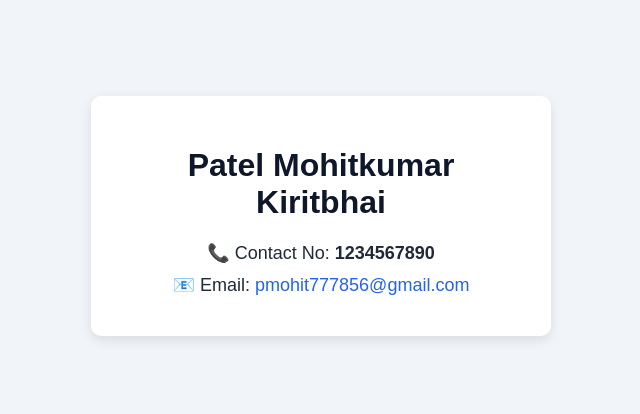
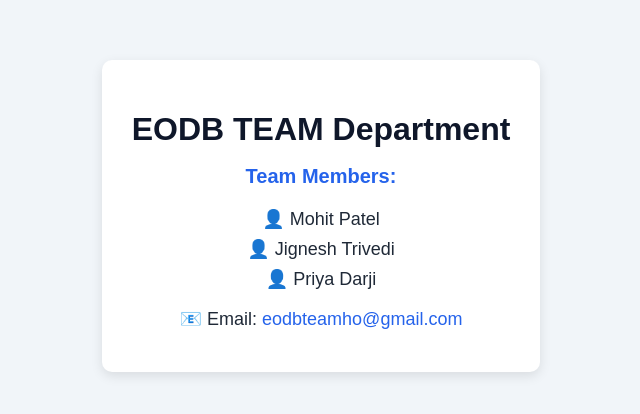
Before and after one commit to pmohit77794/Testsite, a plain HTML site: page index.html in a window 1280 px wide. Shown: the part 192-606 px from the top of the page, without its empty margins (319-959 px from the left). Drawn offline with Linux system fonts and the light colour scheme.

Commit message:
Update index.html

```diff
--- a/index.html
+++ b/index.html
@@ -3,7 +3,7 @@
 <head>
   <meta charset="UTF-8" />
   <meta name="viewport" content="width=device-width, initial-scale=1.0"/>
-  <title>Patel Mohitkumar's Contact Info</title>
+  <title>EODB TEAM Department</title>
   <style>
     body {
       font-family: Arial, sans-serif;
@@ -21,14 +21,28 @@
       border-radius: 10px;
       box-shadow: 0 4px 12px rgba(0,0,0,0.1);
       text-align: center;
-      max-width: 400px;
+      max-width: 500px;
     }
     h1 {
       color: #0f172a;
+      margin-bottom: 10px;
+    }
+    h2 {
+      color: #2563eb;
+      font-size: 20px;
+      margin-bottom: 20px;
+    }
+    ul {
+      list-style: none;
+      padding: 0;
+      font-size: 18px;
+    }
+    li {
+      margin: 8px 0;
     }
     p {
       font-size: 18px;
-      margin: 10px 0;
+      margin: 12px 0;
     }
     a {
       color: #2563eb;
@@ -38,9 +52,14 @@
 </head>
 <body>
   <div class="card">
-    <h1>Patel Mohitkumar Kiritbhai</h1>
-    <p>📞 Contact No: <strong>1234567890</strong></p>
-    <p>📧 Email: <a href="mailto:pmohit777856@gmail.com">pmohit777856@gmail.com</a></p>
+    <h1>EODB TEAM Department</h1>
+    <h2>Team Members:</h2>
+    <ul>
+      <li>👤 Mohit Patel</li>
+      <li>👤 Jignesh Trivedi</li>
+      <li>👤 Priya Darji</li>
+    </ul>
+    <p>📧 Email: <a href="mailto:eodbteamho@gmail.com">eodbteamho@gmail.com</a></p>
   </div>
 </body>
 </html>
```
